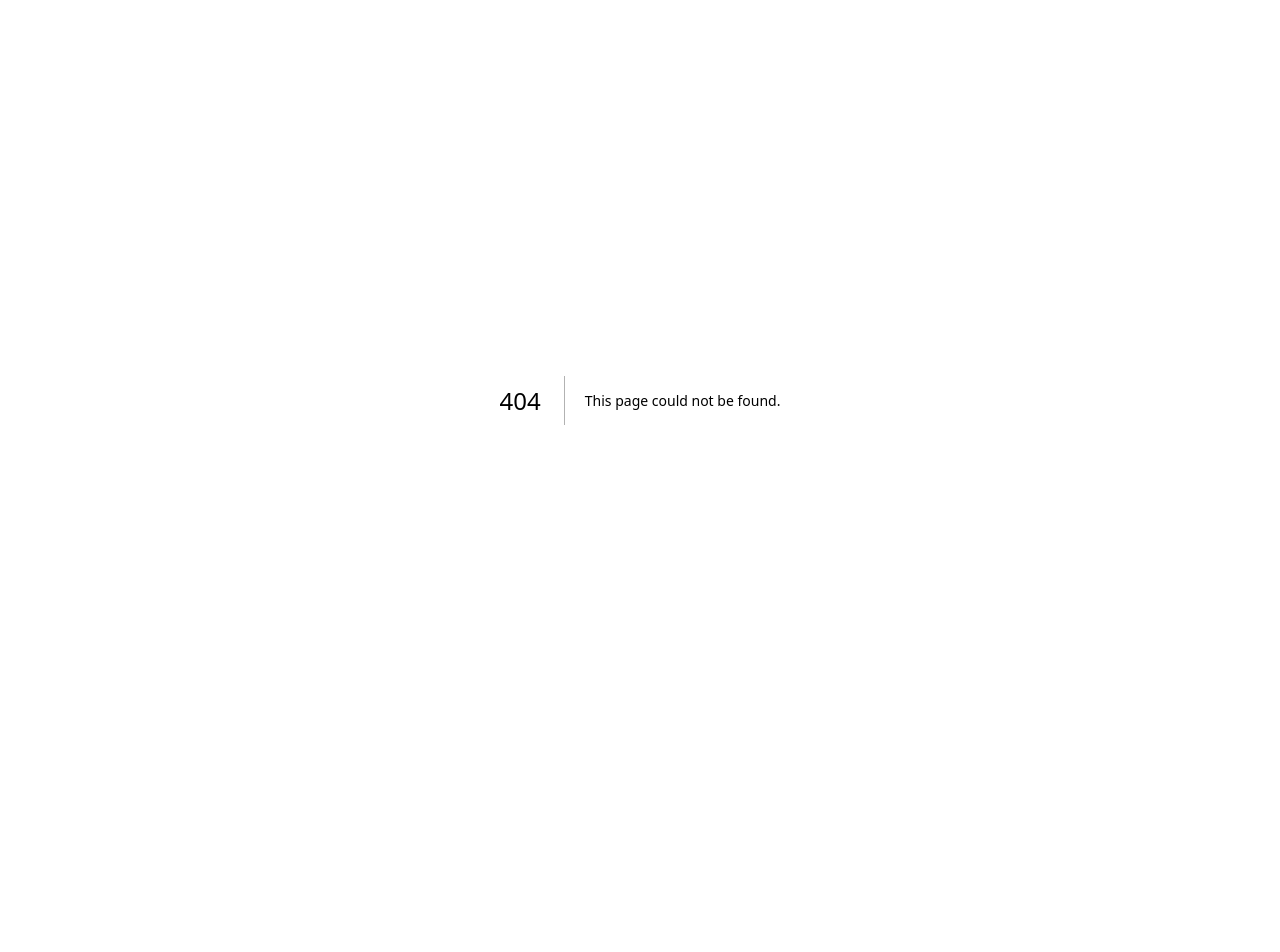
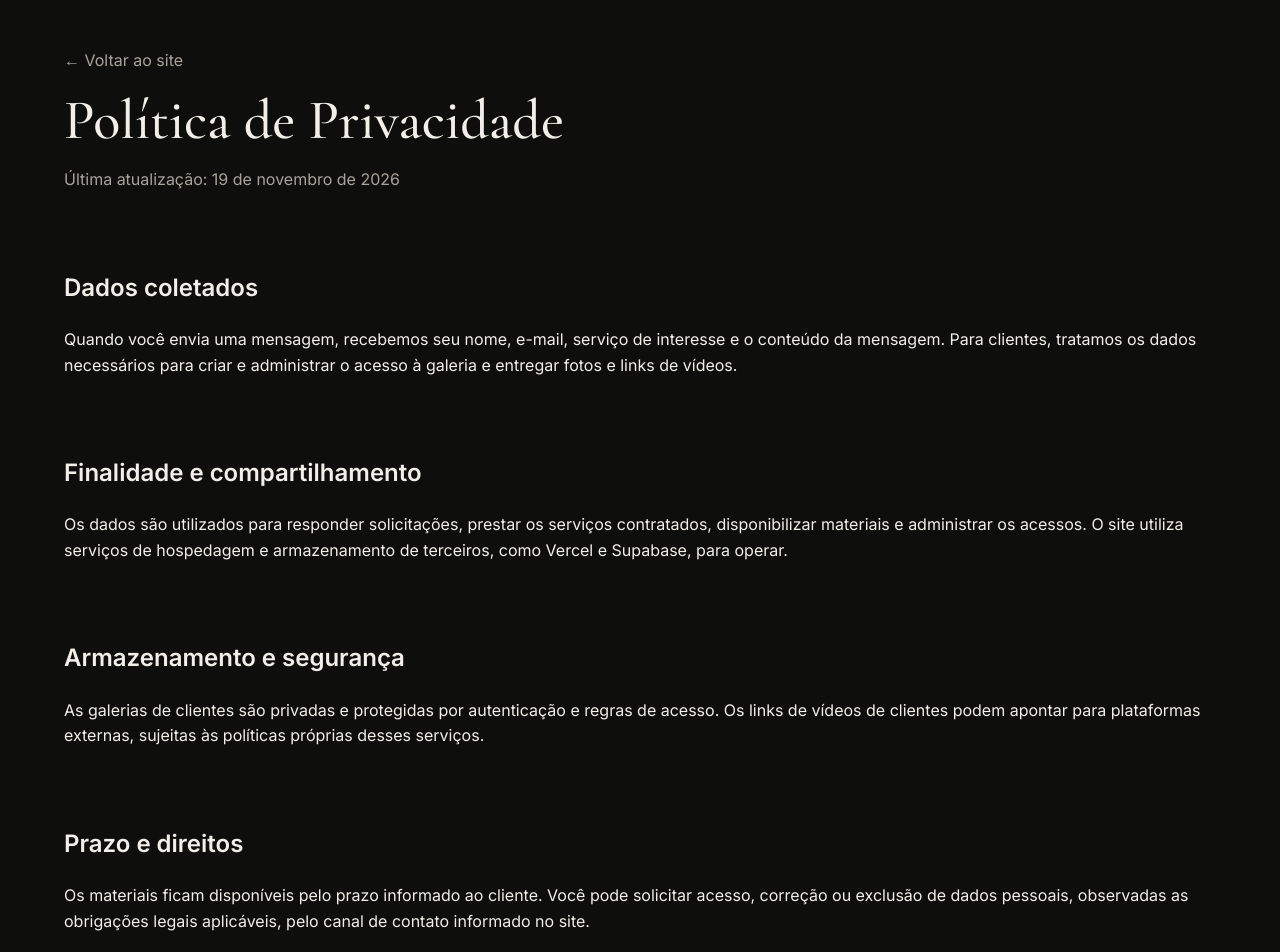
Before and after one commit to willdbr/Dablio, a Next.js app: page /privacidade in a window 1280 px wide. Before the commit this address had no page. Shown: the top 952 px of the page. Before the commit the page ends 800 px from the top, so only its background shows below. Built offline with nearby package versions, Linux system fonts and the light colour scheme.

Commit message:
Add site security, SEO and privacy resources

```diff
--- /dev/null
+++ b/src/app/privacidade/page.tsx
@@ -0,0 +1,40 @@
+import Link from 'next/link';
+
+export const metadata = {
+  title: 'Política de Privacidade | Dáblio',
+  description: 'Como a Dáblio utiliza e protege os dados enviados pelo site e pela área do cliente.',
+};
+
+export default function Privacidade() {
+  return (
+    <main className="page stack">
+      <div>
+        <Link href="/" className="muted">← Voltar ao site</Link>
+        <h1 style={{ marginTop: 16 }}>Política de Privacidade</h1>
+        <p className="muted">Última atualização: 19 de novembro de 2026</p>
+      </div>
+      <section className="stack">
+        <div>
+          <h2>Dados coletados</h2>
+          <p>Quando você envia uma mensagem, recebemos seu nome, e-mail, serviço de interesse e o conteúdo da mensagem. Para clientes, tratamos os dados necessários para criar e administrar o acesso à galeria e entregar fotos e links de vídeos.</p>
+        </div>
+        <div>
+          <h2>Finalidade e compartilhamento</h2>
+          <p>Os dados são utilizados para responder solicitações, prestar os serviços contratados, disponibilizar materiais e administrar os acessos. O site utiliza serviços de hospedagem e armazenamento de terceiros, como Vercel e Supabase, para operar.</p>
+        </div>
+        <div>
+          <h2>Armazenamento e segurança</h2>
+          <p>As galerias de clientes são privadas e protegidas por autenticação e regras de acesso. Os links de vídeos de clientes podem apontar para plataformas externas, sujeitas às políticas próprias desses serviços.</p>
+        </div>
+        <div>
+          <h2>Prazo e direitos</h2>
+          <p>Os materiais ficam disponíveis pelo prazo informado ao cliente. Você pode solicitar acesso, correção ou exclusão de dados pessoais, observadas as obrigações legais aplicáveis, pelo canal de contato informado no site.</p>
+        </div>
+        <div>
+          <h2>Contato</h2>
+          <p>Para dúvidas ou solicitações relacionadas à privacidade, entre em contato pelo formulário ou WhatsApp disponíveis na página inicial.</p>
+        </div>
+      </section>
+    </main>
+  );
+}
```
